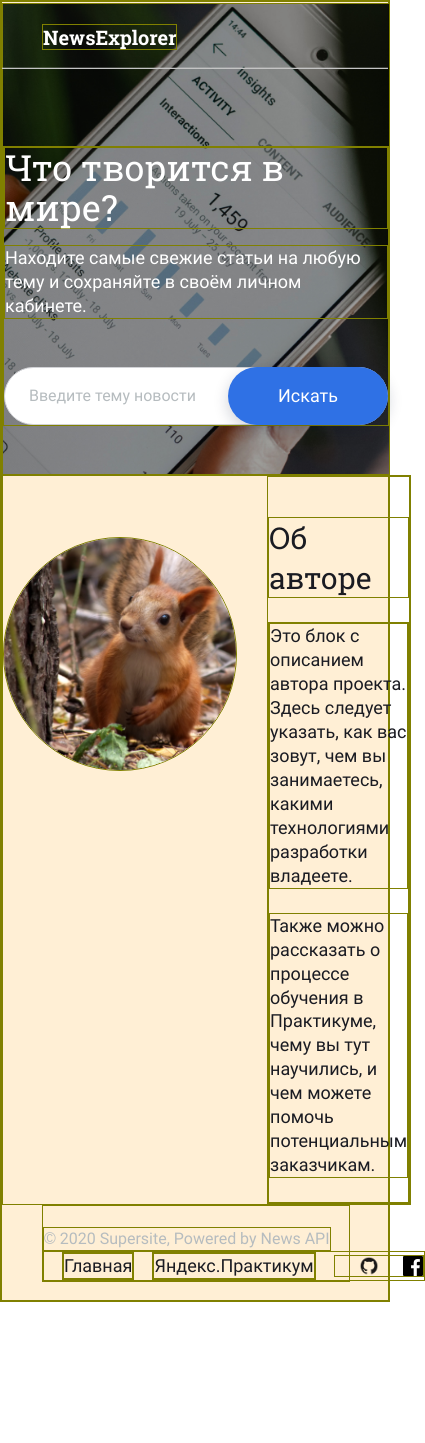
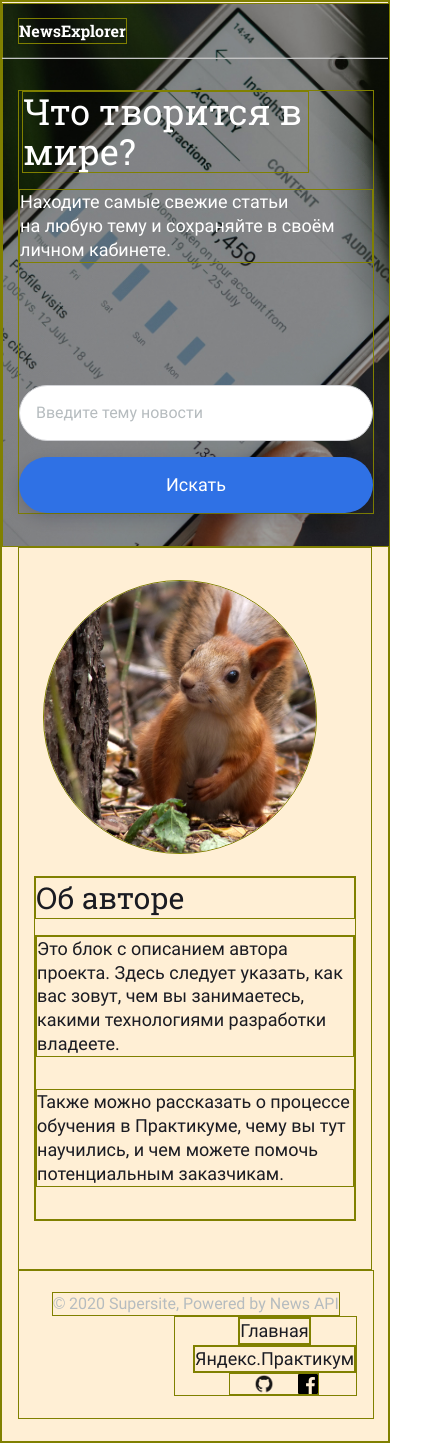
Before and after one commit to MariGreen/news-explorer-frontend, a React (Create React App) app: page / in a window 390 px wide. Shown: the whole page, 425 px wide, since content can reach past the window. Before the commit the page ends 1302 px from the top, so only its background shows below. Built offline with nearby package versions, Linux system fonts and the light colour scheme.

Commit message:
adaptiv2

```diff
--- a/src/components/About/About.css
+++ b/src/components/About/About.css
@@ -52,7 +52,7 @@
 
 /* Планшетник */
 
-@media screen and (max-width: 767px) {
+@media screen and (max-width: 768px) {
     .about {
         max-width: 688px;
         min-width: calc(100% - 2*40px);
@@ -62,7 +62,7 @@
    }
 }
 
-@media screen and (max-width: 767px) {
+@media screen and (max-width: 768px) {
     .about__profile {
         width: 232px;
         height: 232px;
@@ -71,7 +71,7 @@
    }
 }
 
-@media screen and (max-width: 767px) {
+@media screen and (max-width: 768px) {
     .section__title {
         font-size: 30px;
         line-height: 1.33;
@@ -79,17 +79,57 @@
    }
 }
 
-@media screen and (max-width: 767px) {
+@media screen and (max-width: 768px) {
     .section__text {
         font-size: 18px;
         line-height: 1.33;
    }
 }
 
-@media screen and (max-width: 767px) {
+@media screen and (max-width: 768px) {
     .section__author {
         grid-row-gap: 16px;
    }
 }
 
 /* Мобильный */
+
+@media screen and (max-width: 425px) {
+    .about {
+        max-width: calc(100% - 2*16px);
+        min-width: 320px;
+        grid-template-rows: 304px 1fr;
+        grid-row-gap: 24px;
+        grid-template-columns: 1fr;
+   }
+}
+
+@media screen and (max-width: 425px) {
+    .about__profile {
+        width: 272px;
+        height: 272px;
+        margin: 32px 24px 24px;
+   }
+}
+
+@media screen and (max-width: 425px) {
+    .about__author {
+        max-width: calc(100% - 2*16px);
+        grid-row-gap: 16px;
+        margin: 0px auto 48px;
+   }
+}
+
+@media screen and (max-width: 425px) {
+    .section__title {
+        font-size: 30px;
+        line-height: 1.33;
+        margin: 0;
+   }
+}
+
+@media screen and (max-width: 425px) {
+    .section__text {
+        margin: 0px 0px 32px;
+   }
+}
--- a/src/components/Footer/Footer.css
+++ b/src/components/Footer/Footer.css
@@ -74,7 +74,7 @@ margin: 0 auto ;
 
 /* Планшетник */
 
-@media screen and (max-width: 767px) {
+@media screen and (max-width: 768px) {
   .footer {
     width: calc(100% - 2*40px);
     margin: auto 40px 18px;
@@ -82,8 +82,36 @@ margin: 0 auto ;
  }
 }
 
-@media screen and (max-width: 767px) {
+@media screen and (max-width: 768px) {
   .footer__item {
     margin-left: 18px;
  }
 }
+
+/* Мобильный */
+
+@media screen and (max-width: 425px) {
+  .footer {
+    width: calc(100% - 2*16px);
+    margin: auto 16px 22px;
+    flex-direction: column;
+    align-items: center;
+ }
+}
+
+@media screen and (max-width: 425px) {
+  .footer__nav {
+    width: calc(100% - 2*16px);
+    display: flex;
+    margin: auto 16px 22px;
+    flex-direction: column;
+    flex-wrap: wrap;
+ }
+}
+
+@media screen and (max-width: 425px) {
+  .footer__items {
+    flex-direction: column;
+    flex-wrap: wrap;
+ }
+}
--- a/src/components/Header/Header.css
+++ b/src/components/Header/Header.css
@@ -24,14 +24,32 @@
   color: #fff;
 }
 
-@media screen and (max-width: 767px) {
+/* Планшетник */
+
+@media screen and (max-width: 768px) {
   .header {
     max-height: 66px;
  }
 }
 
-@media screen and (max-width: 767px) {
+@media screen and (max-width: 768px) {
   .header__title {
     margin: 22px 0px 19px 40px;
  }
 }
+
+/* Мобильный */
+
+@media screen and (max-width: 425px) {
+  .header {
+    max-height: 56px;
+ }
+}
+
+@media screen and (max-width: 425px) {
+  .header__title {
+    margin: 16px 0px 16px 16px;
+    font-size: 16px;
+    line-height: 1.5;
+ }
+}
--- a/src/components/SeachForm/SeachForm.css
+++ b/src/components/SeachForm/SeachForm.css
@@ -85,14 +85,14 @@
 
 /* Планшетник */
 
-@media screen and (max-width: 767px) {
+@media screen and (max-width: 768px) {
   .seach-form {
     min-height: 400px;
     margin-top: -66px;
  }
 }
 
-@media screen and (max-width: 767px) {
+@media screen and (max-width: 768px) {
   .seach-form__item {
     max-width: 452px;
     margin: 142px auto 48px;
@@ -101,7 +101,7 @@
  }
 }
 
-@media screen and (max-width: 767px) {
+@media screen and (max-width: 768px) {
   .seach-form__title {
     font-size: 36px;
     line-height: 1.11;
@@ -109,24 +109,75 @@
  }
 }
 
-@media screen and (max-width: 767px) {
+@media screen and (max-width: 768px) {
   .seach-form__input-field {
     grid-row: 5/5;
     margin: 0;
  }
 }
 
-@media screen and (max-width: 767px) {
+@media screen and (max-width: 768px) {
   .seach-form__submit {
     grid-row: 5/5;
     width: 160px;
  }
 }
 
-@media screen and (max-width: 767px) {
+@media screen and (max-width: 768px) {
   .seach-form__input-field {
     padding: 17px 24px;
  }
 }
 
 /* Мобильный */
+
+@media screen and (max-width: 425px) {
+  .seach-form {
+    min-height: 536px;
+    margin-top: -56px;
+    background-size: auto cover;
+ }
+}
+
+@media screen and (max-width: 425px) {
+  .seach-form__item {
+    max-width: calc(100% - 2*16px);
+    margin: 86px auto 32px;
+    row-gap: 16px;
+ }
+}
+
+@media screen and (max-width: 425px) {
+  .seach-form__title {
+    max-width: 285px;
+    margin-left: 3px;
+ }
+}
+
+@media screen and (max-width: 425px) {
+  .seach-form__subtitle {
+    margin: 0px auto 106px;
+ }
+}
+
+@media screen and (max-width: 425px) {
+  .seach-form__input-field {
+    max-height: 56px;
+    width: 100%;
+    box-sizing: border-box;
+    grid-row: 3/3;
+    padding: 17px 16px;
+ }
+}
+
+@media screen and (max-width: 425px) {
+  .seach-form__submit {
+    height: 56px;
+    box-sizing: border-box;
+    grid-column: 1/4;
+    grid-row: 4/4;
+    width: 100%;
+    padding: 15px auto 17px;
+    /* padding: 17px 16px;    */
+ }
+}
```
